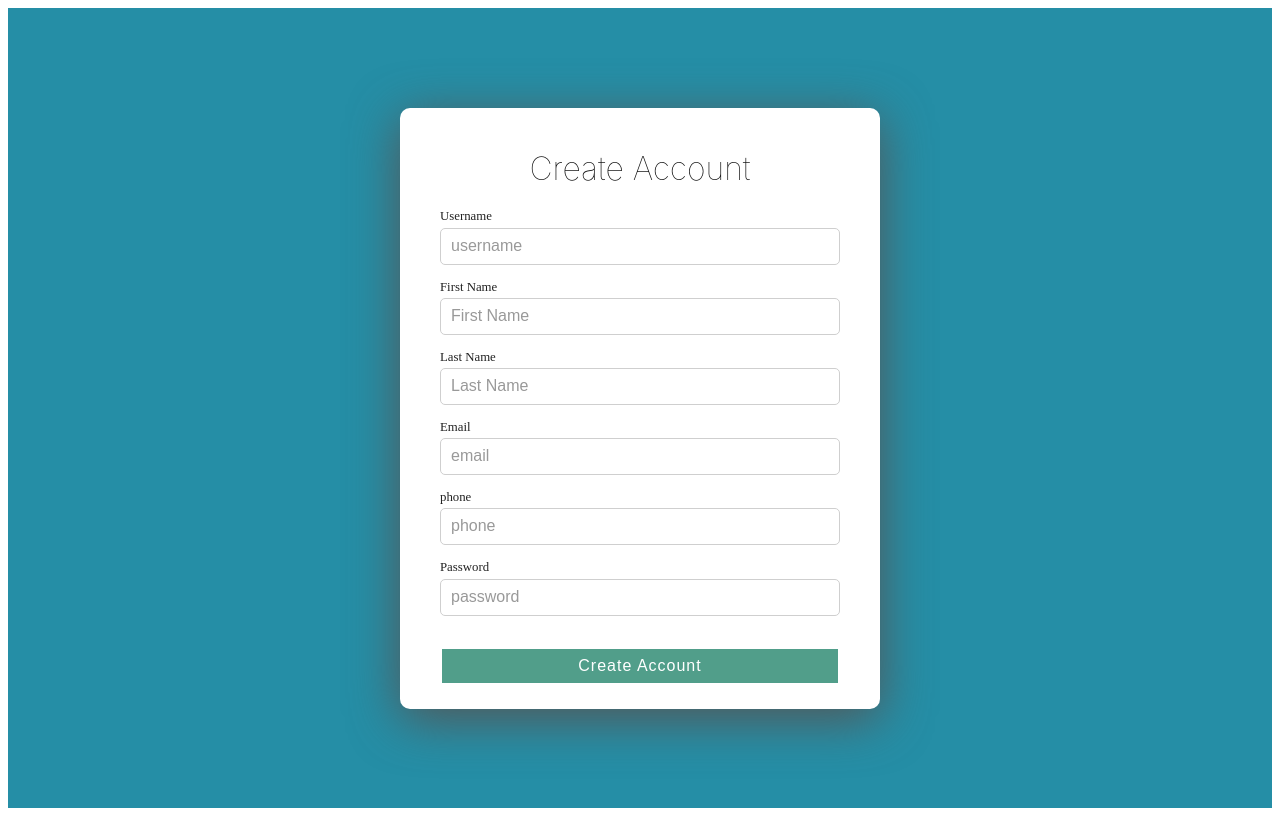
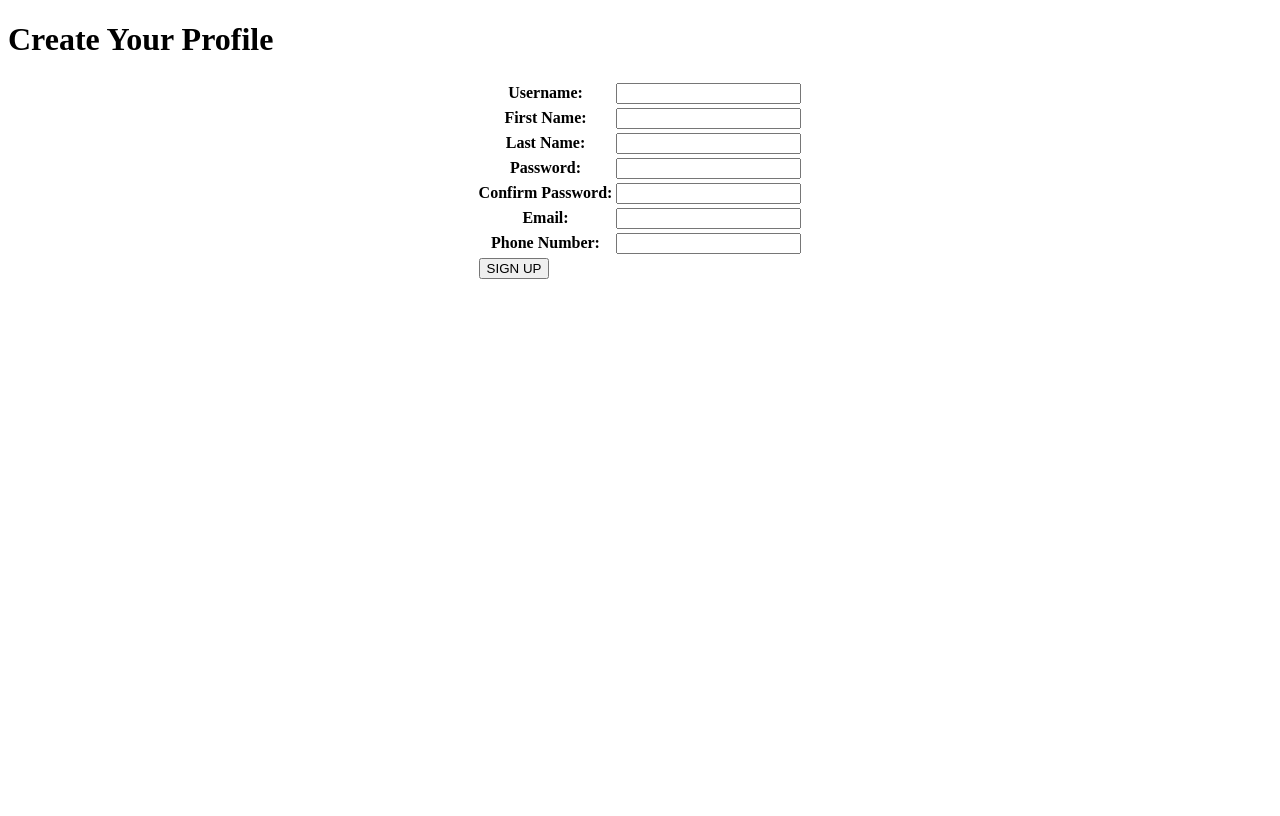
Before and after one commit to J-ah1/Housing-Rent-Calculator, a React (Create React App) app in the folder Client/: page /register in a window 1280 px wide. Built offline with nearby package versions, Linux system fonts and the light colour scheme.

Commit message:
Add files via upload

```diff
--- a/Client/src/Components/Register.js
+++ b/Client/src/Components/Register.js
@@ -1,245 +1,137 @@
-import React, { Component } from 'react';
-import './Register.css';
-
-const emailRegex = RegExp(
-  /^[a-zA-Z0-9.!#$%&’*+/=?^_`{|}~-]+@[a-zA-Z0-9-]+(?:\.[a-zA-Z0-9-]+)*$/
-  );
-
-const formValid =  ({formErrors, ...rest}) => {
-  let valid = true;
-
-  //validate form errors  being empty
-  Object.values(formErrors).forEach(val => {
-    val.length > 0 && (valid = false)
-  });
+import React, {Component} from 'react';
 
 
-//validate the form was filled out
-  Object.values(rest).forEach(val => {
-    val == null && (valid = false)
-  });
+class Register extends Component {
+    constructor(props) {
+        super(props)
+        this.state = {
+            username: "",
+            password: "",
+            errorMessage: ""
+        }
+    }
 
+    nameChange = (e) => {
+        this.setState({
+            username: e.target.value
+        })
+    }  // function is used for fill the default states
 
-  return valid;
-}
+    fNameChange = (e) => {
+        this.setState({
+            fName: e.target.value
+        })
+    } // function is used for fill the default states
 
-class Register extends Component{
-  constructor(props) {
-    super(props);
+    lNameChange = (e) => {
+        this.setState({
+            lName: e.target.value
+        })
+    }// function is used for fill the default states
 
-    this.state = {
-      username: null,
-      firstName: null,
-      lastName: null,
-      email: null,
-      phone: null,
-      password: null,
-      formErrors: {
-        username: "",
-        firstName: "",
-        lastName: "",
-        email:"",
-        phone:"",
-        password:""
+    pswdChange = (e) => {
+        this.setState({
+            pswd: e.target.value
+        })
+    }// function is used for fill the default states
 
-      }
-    };
-  }
+    cpswdChange = (e) => {
+        this.setState({
+            cpswd: e.target.value
+        })
+    }// function is used for fill the default states
 
-handleSubmit = e => {
-  //stop the form from submitting
-  e.preventDefault();
+    emailChange = (e) => {
+        this.setState({
+            email: e.target.value
+        })
+    }// function is used for fill the default states
 
-  // if(formValid(this.state.formErrors)){
-    if(formValid(this.state)){
-    console.log(`
-      --SUBMITTING--
-      Username: ${this.state.username}
-      First Name: ${this.state.firstName}
-      Last Name: ${this.state.lastName}
-      Email Name: ${this.state.email}
-      Phone Number: ${this.state.phone}
-      Password: ${this.state.password}
-    `)
-  }else {
-    console.error('FORM INVALID - DISPLAY ERROR MESSAGE');
-  }
-};
+    phoneChange = (e) => {
+        this.setState({
+            phone: e.target.value
+        })
+    }// function is used for fill the default states
 
+    submit = (e) => {
+        e.preventDefault();
+        //if condition is check the field is empty or not
+        if(this.state.username !== "" && this.state.pswd !== "" && this.state.fName !== "" &&
+        this.state.phone !== "" && this.state.email !== "" && this.state.cpswd !=="" && this.state.lName !=="" ){
+            var request = new XMLHttpRequest();//create object for ajax calling
+            request.open("POST", "http://localhost:8500/rentcalculator/index.cfm/register",false);//set ajax call url
+            request.setRequestHeader("Content-Type", "application/json");//set header
+            request.send(JSON.stringify({"username":this.state.username,"fName":this.state.fName,"phone":this.state.phone,
+            "email":this.state.email,"cpswd":this.state.cpswd,"pswd":this.state.pswd,"lName":this.state.lName}));//set body with json type
+            const resposedata=JSON.parse(request.responseText);// request.responseText response which gives ajax calling
+            if(resposedata.status===true){
+                alert("login:  "+resposedata.message);
+                this.setState({errorMessage:""})
+                this.props.handler();//this function handle the login
 
-handleChange = e => {
-  e.preventDefault();
-  // const { name } = e.target;
-  // const { value } = e.target;
-  const { name, value} = e.target;
-  let formErrors = this.state.formErrors;
+            }else{
 
-  // console.log("Name: ", name);
-  // console.log("value: ", value);
+                this.setState({errorMessage:resposedata.message})//set the errorMessage when ajax response error
+            }
 
-  switch (name) {
-    case 'username':
-      formErrors.username = value.length < 3 && value.length > 0
-      ? "minimum 3 characters required"
-      : "";
-      break;
+        }
+        else {
+            this.setState({errorMessage: "All Field  Cannot be Empty"})// when field are empty
 
-    case 'firstname':
-      formErrors.firstName = value.length < 3 && value.length > 0
-      ? "minimum 3 characters required"
-      : "";
-      break;
+        }
 
-      case 'lastname':
-      formErrors.lastName = value.length < 3 && value.length > 0
-      ? "minimum 3 characters required"
-      : "";
-      break;
+    }
+    render() {
+        return (
+            <div id="mydiv">
+                <h1>Create Your Profile</h1>
+                <div className={ this.state.errorMessage?"alert":"" }>
+                {
+                    this.state.errorMessage &&
+                     this.state.errorMessage
+                }
+                </div>
+                 <form onSubmit={this.submit}>
+                    <table align="center">
+                        <tbody>
+                        <tr>
+                            <th><label>Username:</label></th>
+                            <td><input  value={this.state.username} onChange={this.nameChange} type="text"  required/></td>
+                        </tr>
+                        <tr>
+                            <th><label>First Name:</label></th>
+                            <td><input  value={this.state.fName} onChange={this.fNameChange} type="text" required/></td>
+                        </tr>
+                        <tr>
+                            <th><label>Last Name:</label></th>
+                            <td><input value={this.state.LName} onChange={this.lNameChange} type="text" required/></td>
+                        </tr>
+                        <tr>
+                            <th><label>Password:</label></th>
+                            <td><input value={this.state.pswd} onChange={this.pswdChange} type="password" required /></td>
+                        </tr>
+                        <tr>
+                            <th><label>Confirm Password:</label></th>
+                            <td><input value={this.state.cpswd} onChange={this.cpswdChange} type="password" required /></td>
+                        </tr>
+                        <tr>
+                            <th><label>Email:</label></th>
+                            <td><input value={this.state.email} onChange={this.emailChange} type="email" required /></td>
+                        </tr>
+                        <tr>
+                            <th><label>Phone Number:</label></th>
+                            <td><input value={this.state.phone} onChange={this.phoneChange} type="text" required/></td>
+                        </tr>
+                        <tr>
+                            <td colSpan="2"><input type="submit" value="SIGN UP" required/></td>
+                        </tr>
 
-      case 'email':
-      formErrors.email =
-      emailRegex.test(value)
-      ? ""
-      : "invalid email address";
-      break;
-
-      case 'phone':
-      formErrors.phone = value.length <10 && value.length > 0
-      ? "minimum 10 characters required"
-      : "";
-      break;
-
-      case 'password':
-      formErrors.password = value.length <6 && value.length > 0
-      ? "minimum 6 characters required"
-      : "";
-      break;
-    default:
-      break;
-  }
-
-  this.setState({formErrors, [name]: value}, () => console.log(this.state))
-};
-
-  render() {
-
-    const {formErrors} = this.state;
-
-    return (
-      <div className="wrapper">
-        <div className= "form-wrapper">
-          <h1>Create Account</h1>
-          <form onSubmit={this.handleSubmit} noValidate>
-
-
-          <div className="username">
-              <label htmlFor="username">Username</label>
-              <input
-              className={formErrors.username.length > 0 ? "error" : null}
-              placeholder = "username"
-              type = "text"
-              name = "username"
-              onChange = {this.handleChange}
-              noValidate/>
-
-              {formErrors.username.length > 0 && (
-              <span className = "errorMessage">{formErrors.username}</span>
-            )}
+                    </tbody>
+                    </table>
+                 </form>
 
             </div>
-            <div className="firstName">
-              <label htmlFor="firstName">First Name</label>
-              <input
-              className={formErrors.firstName.length > 0 ? "error" : null}
-              placeholder = "First Name"
-              type = "text"
-              name = "firstname"
-              onChange = {this.handleChange}
-              noValidate/>
-
-              {formErrors.firstName.length > 0 && (
-              <span className = "errorMessage">{formErrors.firstName}</span>
-            )}
-
-            </div>
-
-            <div className="lastName">
-              <label htmlFor="lastName">Last Name</label>
-              <input
-              className= {formErrors.lastName.length > 0 ? "error" : null}
-              placeholder = "Last Name"
-              type = "text"
-              name = "lastname"
-              onChange = {this.handleChange}
-              noValidate/>
-
-              {formErrors.lastName.length > 0 && (
-              <span className = "errorMessage">{formErrors.lastName}</span>
-            )}
-            </div>
-
-
-
-            <div className="email">
-              <label htmlFor="firstName">Email</label>
-              <input
-              className= {formErrors.email.length > 0 ? "error" : null}
-              placeholder = "email"
-              type = "email"
-              name = "email"
-              onChange = {this.handleChange}
-              noValidate/>
-
-              {formErrors.email.length > 0 && (
-              <span className = "errorMessage">{formErrors.email}</span>
-            )}
-            </div>
-
-
-            <div className="phone">
-              <label htmlFor="phone">phone</label>
-              <input
-              className={formErrors.phone.length > 0 ? "error" : null}
-              placeholder = "phone"
-              type = "text"
-              name = "phone"
-              onChange = {this.handleChange}
-              noValidate/>
-
-              {formErrors.phone.length > 0 && (
-              <span className = "errorMessage">{formErrors.phone}</span>
-            )}
-
-            </div>
-
-
-
-
-            <div className="password">
-              <label htmlFor="password">Password</label>
-              <input
-              className= {formErrors.password.length > 0 ? "error" : null}
-              placeholder = "password"
-              type = "password"
-              name = "password"
-              onChange = {this.handleChange}
-              noValidate/>
-
-            {formErrors.password.length > 0 && (
-              <span className = "errorMessage">{formErrors.password}</span>
-            )}
-            </div>
-
-            <div className = "createAccount">
-              <button type = "submit"> Create Account</button>
-              {/* <small>Already Have an Account?</small> */}
-            </div>
-
-          </form>
-        </div>
-      </div>
-    );
-  }
+        )
+    }
 }
-
-export default Register;
+export default Register
```
